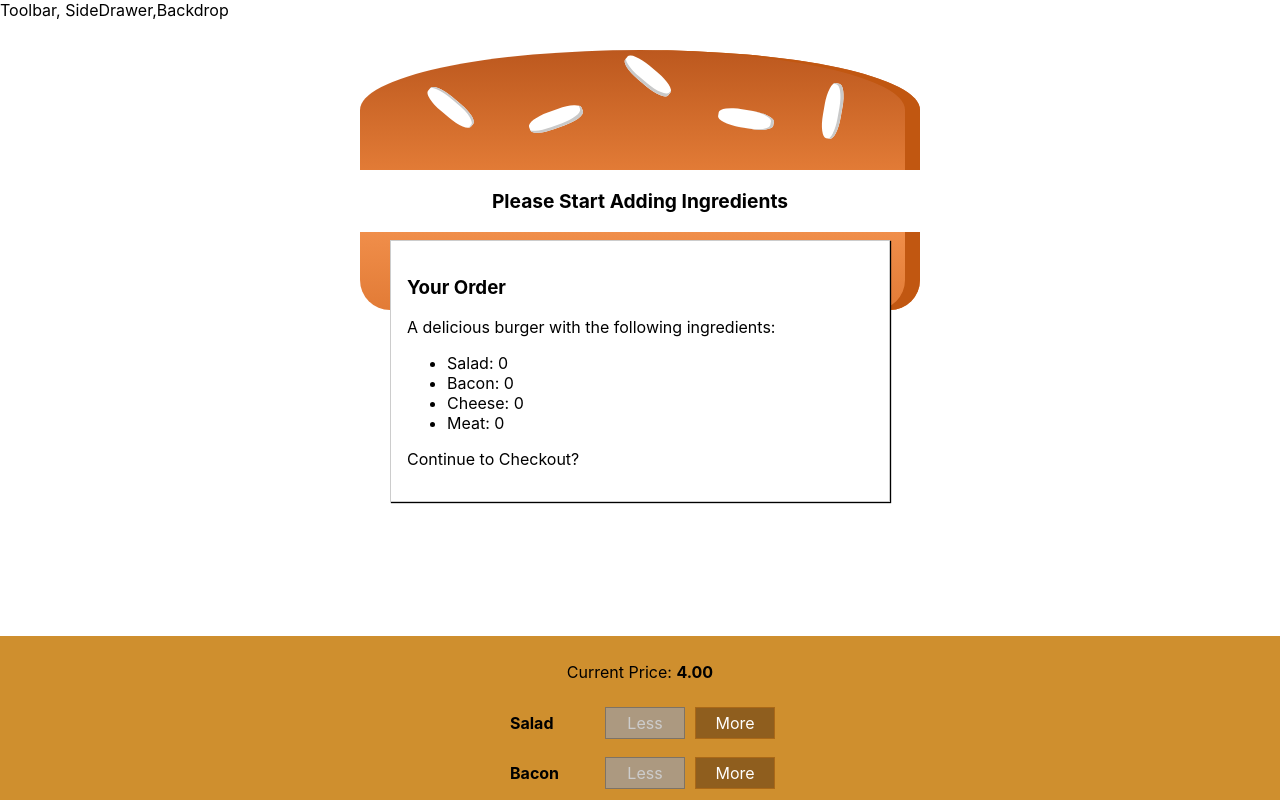
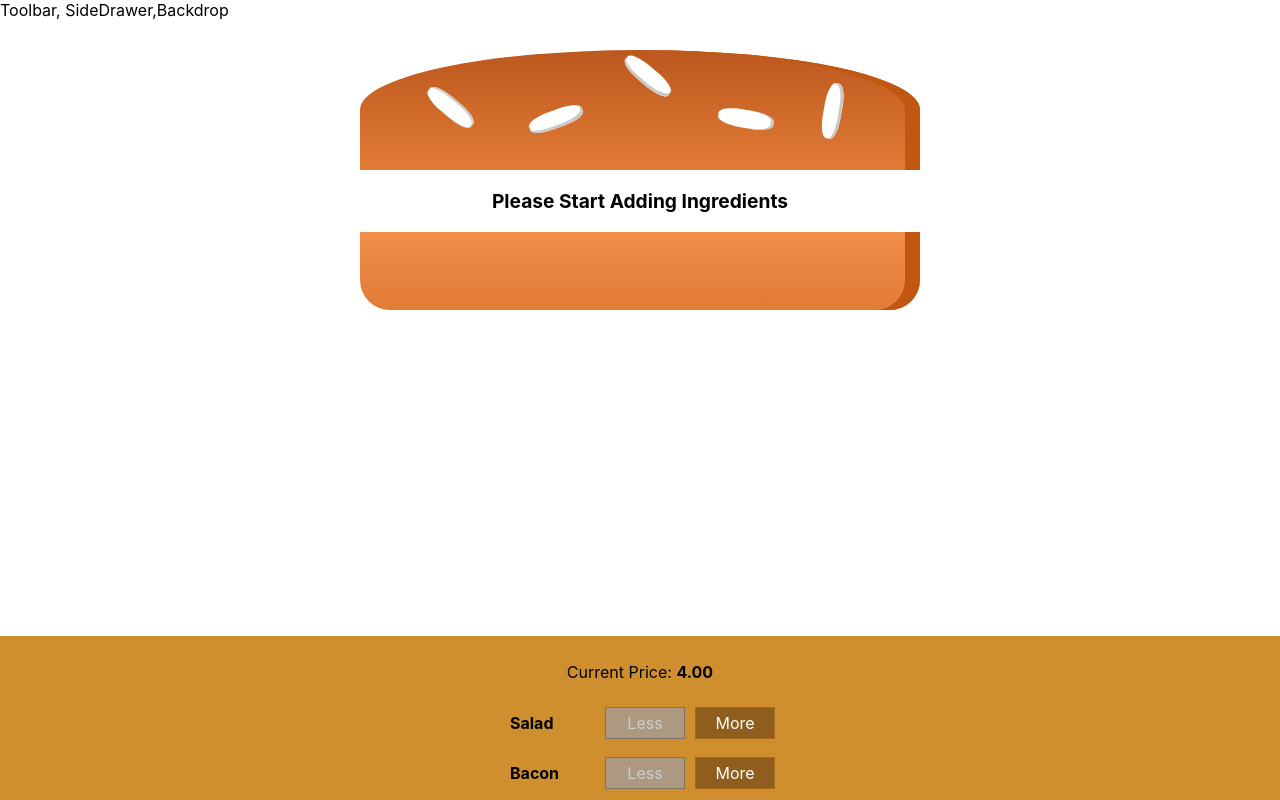
Before and after one commit to Abhinav2023/My-Burger-React-App, a React (Create React App) app: page / in a window 1280 px wide. Shown: the top 800 px of the page. Built offline with nearby package versions, Linux system fonts and the light colour scheme.

Commit message:
Showing & Hiding the Modal

```diff
--- a/src/components/Burger/BuildControls/BuildControls.js
+++ b/src/components/Burger/BuildControls/BuildControls.js
@@ -24,6 +24,7 @@
         <button
             className={classes.OrderButton}
             disabled={!props.purchasable}
+            onClick={props.ordered}
             >ORDER NOW</button>
     </div>
 )
--- a/src/components/UI/Modal/Modal.js
+++ b/src/components/UI/Modal/Modal.js
@@ -2,8 +2,13 @@
 import classes from './Modal.module.css';
 
 const modal=(props)=>(
-     <div className={classes.Modal}>
-         {props.children}
+     <div
+        className={classes.Modal}
+        style={{
+            transform: props.show ? 'transformY(0)' : 'transformY(-100vh)',
+            opacity: props.show ? '1': '0'
+        }}>
+        {props.children}
      </div>
 );
 
--- a/src/containers/BurgerBuilder/BurgerBuilder.js
+++ b/src/containers/BurgerBuilder/BurgerBuilder.js
@@ -21,7 +21,12 @@
             meat: 0
         },
         totalPrice: 4,
-        purchasable: false
+        purchasable: false,
+        purchasing: false
+    }
+
+    purchaseHandler=()=>{
+        this.setState({purchasing:true});
     }
 
     updatePurchaseState (ingredients){
@@ -74,7 +79,7 @@
         }
         return (
             <Aux>
-                <Modal>
+                <Modal show={this.state.purchasing}>
                     <OrderSummary ingredients={this.state.ingredients} />
                 </Modal>
                 <Burger ingredients={this.state.ingredients} />
@@ -84,6 +89,7 @@
                     disableInfo={disableInfo}
                     price={this.state.totalPrice}
                     purchasable={this.state.purchasable}
+                    ordered={this.purchaseHandler}
                 />
             </Aux>
         )
```
